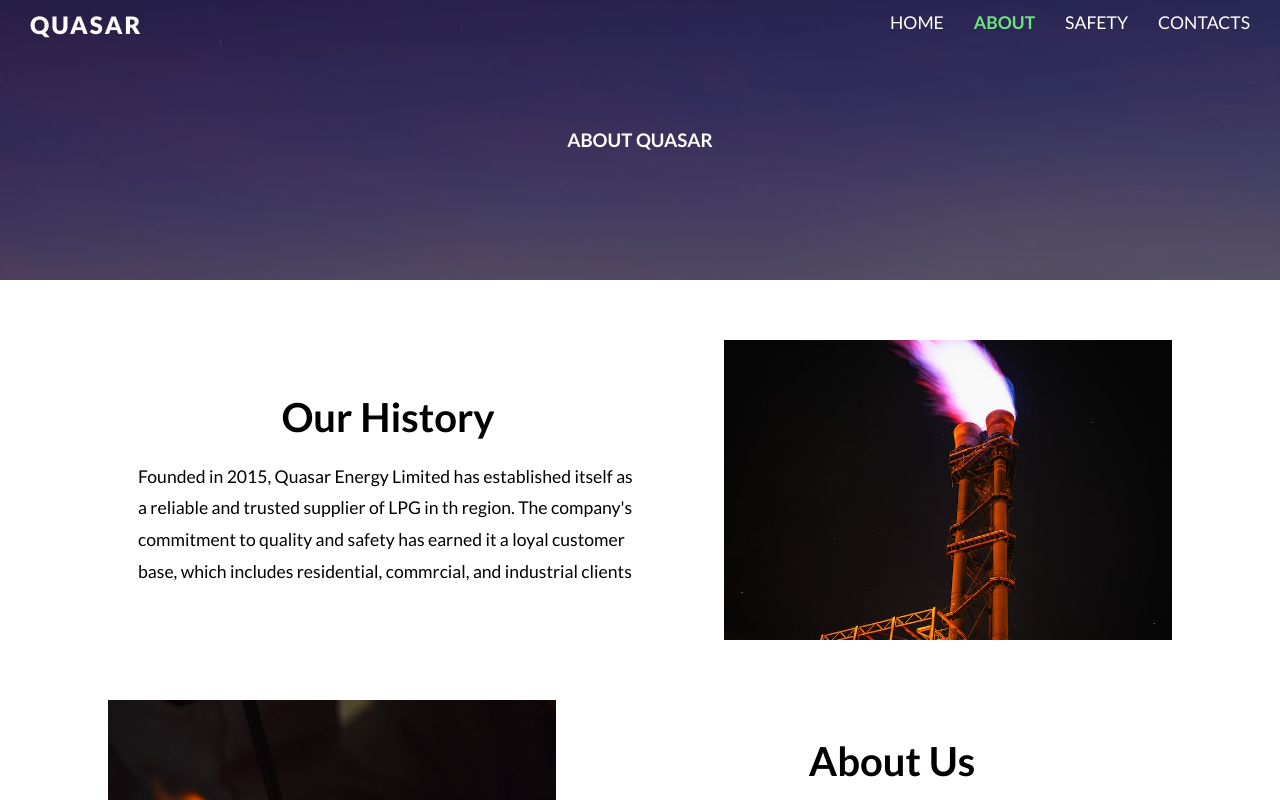
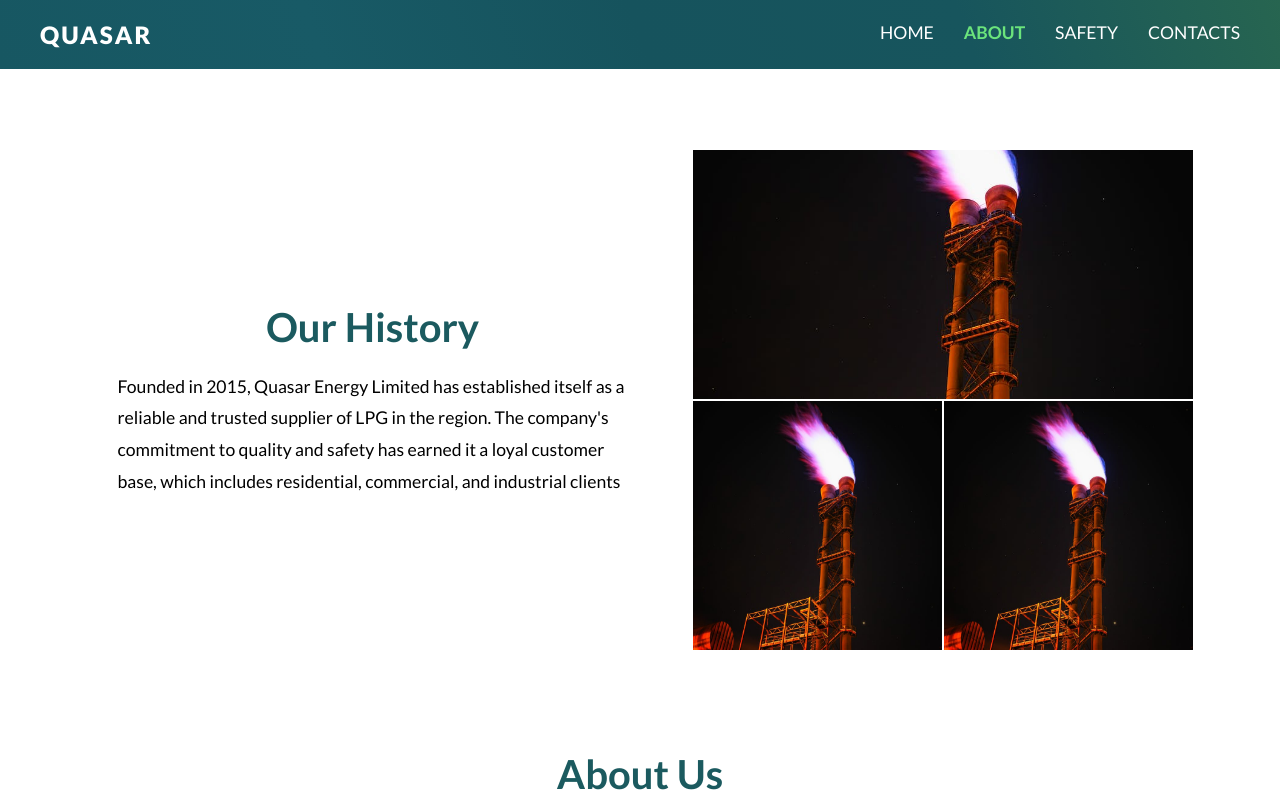
Before and after one commit to Presho99/quasar, a React (Create React App) app: page /about in a window 1280 px wide. Built offline with nearby package versions, Linux system fonts and the light colour scheme.

Commit message:
Restyle about page

```diff
--- a/src/components/About.css
+++ b/src/components/About.css
@@ -13,10 +13,10 @@
     width: 100%;
     position: relative;
     /* position: absolute; */
-    color: #fff;
+    /* color: #fff; */
     top: 0;
     left: 0;
-    height: 35%;
+    /* height: 35%; */
     display: flex;
     flex-direction: column;
     justify-content: center;
@@ -38,30 +38,42 @@
 }
 
 .about-hero .navbar{
-    position: absolute;
+    position: fixed;
     top: 0;
     width: 100%;
-    padding: 10px 30px;
+    padding: 20px 40px;
     z-index: 100;
     color:#fff;
+    background: linear-gradient(70deg, #175762, #185A66, #16535D, #17555D, #276550);
+    /* margin-bottom: 50px; */
 }
 
 .about-tagline{
     z-index: 500;
 }
 
-.our-history, .about-us{
+.our-history{
     width: 100%;
-    height: 300px;
+    height: 500px;
+    display: flex;
+    padding: 0 70px;
+    justify-content: space-around;
+    align-items: center;
+    margin-top: 150px;
+    /* background-color: pink; */
+}
+
+
+.about-us{
+    width: 100%;
+    /* background-color: red; */
     display: flex;
     padding: 0 80px;
     justify-content: space-around;
     align-items: center;
-    margin-top: 60px;
-    /* background-color: pink; */
+    margin-top: 100px;
 }
-
-.history-text, .about-text{
+.history-text{
     width: 50%;
     height: 100%;
     /* background-color: blue; */
@@ -73,9 +85,16 @@
 
 }
 
+.about-text{
+    /* background-color: pink; */
+    text-align: center;
+    width: 70%;
+}
+
 .history-text h2, .about-text h2{
     font-size: 2.5rem;
     margin-bottom: 20px;
+    color: #1B5A5F;
 }
 
 .history-text p, .about-text p{
@@ -84,15 +103,50 @@
 }
 
 .history-image{
-    width: 40%;
-    height: 100%;
+    width: 500px;
+    height: 500px;
+    display: flex;
+    flex-direction: column;
+    /* background-color: blue; */
+    justify-content: space-between;
 }
 
-.history-image img{
+/* .history-image img{
+    width: 100%;
+    height: 100%;
+    object-fit: cover;
+} */
+
+.history-top{
+    height: 249px;
+    width: 100%;
+}
+
+.history-bottom{
+
+    display: flex;
+  justify-content: space-between;
+  height: 249px;
+  width: 100%;
+}
+
+.history-first{
     width: 100%;
     height: 100%;
     object-fit: cover;
 }
+
+.history-second{
+    width: 249px;
+    height: 100%;
+}
+
+.history-third{
+    width: 249px;
+    height: 100%;
+
+}
+
 
 .about-image{
     width: 40%;
@@ -110,7 +164,7 @@
     flex-direction: column;
     padding: 40px;
     /* background-color: #e39229; */
-    margin-top: 50px;
+    margin-top: 100px;
     height: 300px;
     align-items: center;
     justify-content: center;
@@ -127,9 +181,9 @@
 
 .vmg-buttons button{
     padding: 20px 50px;
-    /* border: 2px solid orange; */
+
     border: 0;
-    /* background-color: transparent; */
+
     outline: none;font-size: 1.1rem;
     cursor: pointer;
     border-radius: 5px;
@@ -139,47 +193,12 @@
 
 }
 
-.vmg-buttons button::before{
-content: '';
-position: absolute;
-top: 0;
-left: 0;
-width: 100%;
-height: 100%;
-z-index: 1;
-background-color: rgba(255, 255, 255, 0.4);
-transition: .3s ease-in;
-}
 
-.vmg-buttons button:hover::before{
-    opacity: 0;
-    transform: scale(0.5, 0.5);
 
-}
-
-.vmg-buttons button::after{
-    content: '';
-    position: absolute;
-    top: 0;
-    left: 0;
-    width: 100%;
-    height: 100%;
-    z-index: 1;
-    opacity: 0;
-    transition: all .3s;
-    border: 1px solid rgba(255, 255, 255, 0.5);
-    transform: scale(1.2, 1.2);
-}
-
-.vmg-buttons button:hover::after{
-    opacity: 1;
-    transform: scale(1, 1);
-}
 
 .active-vmg{
-    background-color: orange;
-    border: 2px solid orange;
-    color: brown;
+    background-color: #16535D;
+
     opacity: 1;
     transform: scale(1, 1);
 
@@ -188,7 +207,10 @@ transition: .3s ease-in;
 .vmg-text{
     /* background-color: orange; */
     font-size: 1.1rem;
+    display: flex;
     padding: 20px 50px;
+    justify-content: center;
+    align-items: center;
 }
 
 .vision-text{
@@ -197,6 +219,7 @@ transition: .3s ease-in;
     display: flex;
     justify-content: center;
     align-items: center;
+    width: 70%;
 }
 
 .vision-text p{
@@ -210,11 +233,14 @@ transition: .3s ease-in;
     justify-content: center;
     align-items: center;
     height: 300px;
+    margin-bottom: 100px;
+
 }
 
 .services h2{
     font-size: 2.5rem;
     margin-top: 30px;
+    color: #16535D;
 }
 
 .service-itself{
@@ -239,7 +265,7 @@ transition: .3s ease-in;
     height: 50px;
     font-size: 1.2rem;
     /* background-color: orange; */
-    border: 3px solid orange;
+    border: 3px solid #1B5A5F;
     display: flex;
     justify-content: center;
     align-items: center;
@@ -256,10 +282,12 @@ transition: .3s ease-in;
 }
 
 .about-footer{
-    background: linear-gradient(to right, #175762, #276550, #16535D, #17555D, #276550);
+    background: linear-gradient(70deg, #175762, #185A66, #16535D, #17555D, #276550);
     width: 100%;
     display: flex;
     flex-direction: column;
     justify-content: center;
     align-items: center;
+    height: 100px;
+    color: #fff;
 }
--- a/src/components/About.js
+++ b/src/components/About.js
@@ -24,7 +24,6 @@ function About() {
   const { pathname } = useLocation();
   const header = "/assets/skyline.jpeg";
 
-
   const handleButtonClick = (buttonName) => {
     setActiveButton(buttonName);
   };
@@ -50,8 +49,8 @@ function About() {
   };
   return (
     <div className="about">
-      <div className="about-hero" style={inlineStyles}>
-        <div className="about-overlay"></div>
+      <div className="about-hero">
+        {/* <div className="about-overlay"></div> */}
         {isMenuOpen && (
           <div className="small-menu">
             <div className="small-menu-card">
@@ -60,7 +59,9 @@ function About() {
               </div>
 
               <div className="small-title">
-              <h3>Qu<span>a</span>sar</h3>
+                <h3>
+                  Qu<span>a</span>sar
+                </h3>
               </div>
 
               <ul>
@@ -68,7 +69,9 @@ function About() {
                   <li
                     onClick={() => navigate(`/${navLink.toLowerCase()}`)}
                     className={
-                    pathname === `/${navLink.toLowerCase()}` ? "active-li" : ""
+                      pathname === `/${navLink.toLowerCase()}`
+                        ? "active-li"
+                        : ""
                     }
                   >
                     {navLink}
@@ -116,8 +119,7 @@ function About() {
             )}
           </div>
         </div>
-        <h3 className="about-tagline">About Quasar</h3>
-
+        {/* <h3 className="about-tagline">About Quasar</h3> */}
       </div>
 
       <div className="our-history">
@@ -125,20 +127,27 @@ function About() {
           <h2>Our History</h2>
           <p>
             Founded in 2015, Quasar Energy Limited has established itself as a
-            reliable and trusted supplier of LPG in th region. The company's
+            reliable and trusted supplier of LPG in the region. The company's
             commitment to quality and safety has earned it a loyal customer
-            base, which includes residential, commrcial, and industrial clients
+            base, which includes residential, commercial, and industrial clients
           </p>
         </div>
         <div className="history-image">
-          <img src="/assets/history.jpeg" />
+          <div className="history-top">
+            <img src="/assets/history.jpeg" className="history-first" />
+          </div>
+
+          <div className="history-bottom">
+            <img src="/assets/history.jpeg" className="history-second" />
+            <img src="/assets/history.jpeg" className="history-third" />
+          </div>
         </div>
       </div>
 
       <div className="about-us">
-        <div className="about-image">
+        {/* <div className="about-image">
           <img src="/assets/about.jpeg" />
-        </div>
+        </div> */}
         <div className="about-text">
           <h2>About Us</h2>
           <p>
@@ -257,9 +266,9 @@ function About() {
       </div>
 
       <div className="about-footer">
-        <h3>REady to buy your clan energy?  </h3>
-        <h3>Start your free trial today</h3>
-        <button>Contact Us</button>
+        <h3>REady to buy your clan energy? </h3>
+        {/* <h3>Start your free trial today</h3> */}
+        <button className="footer-button">Contact Us</button>
       </div>
     </div>
   );
```
Lines whose indentation alone changed are shown as unchanged.
